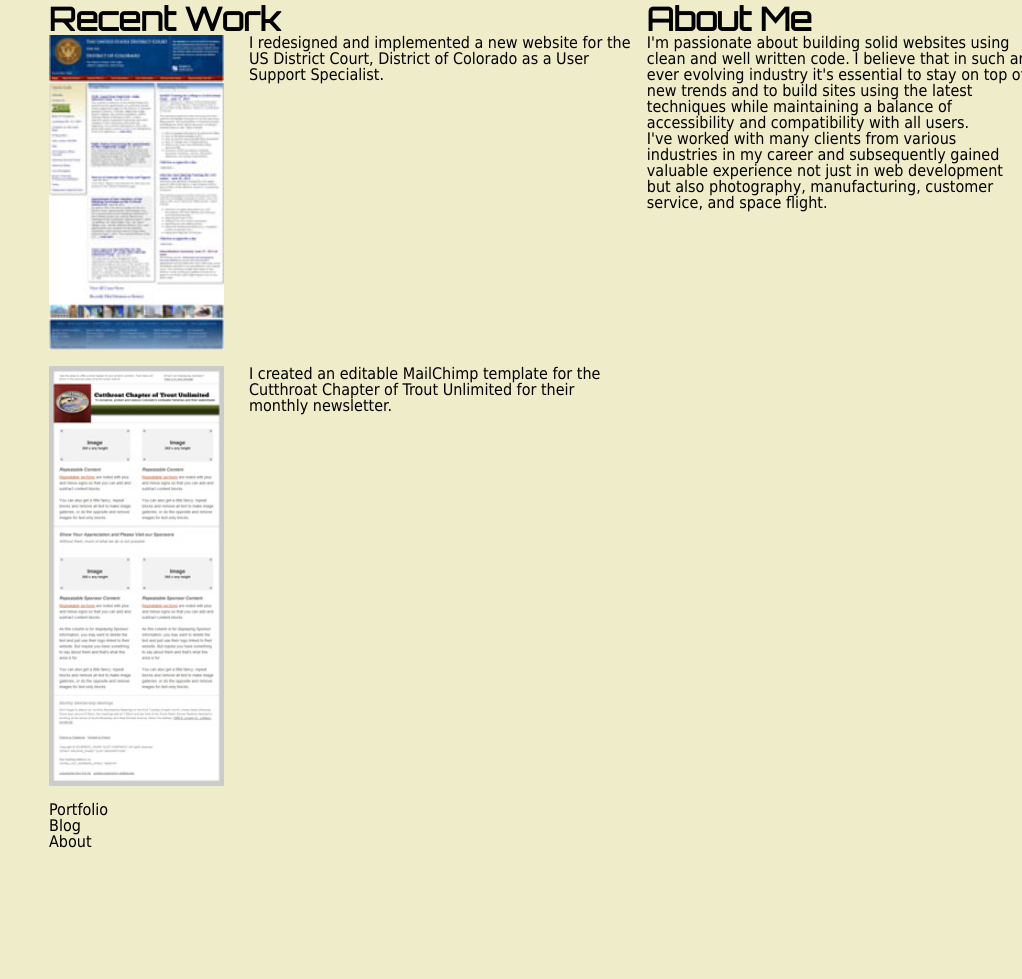
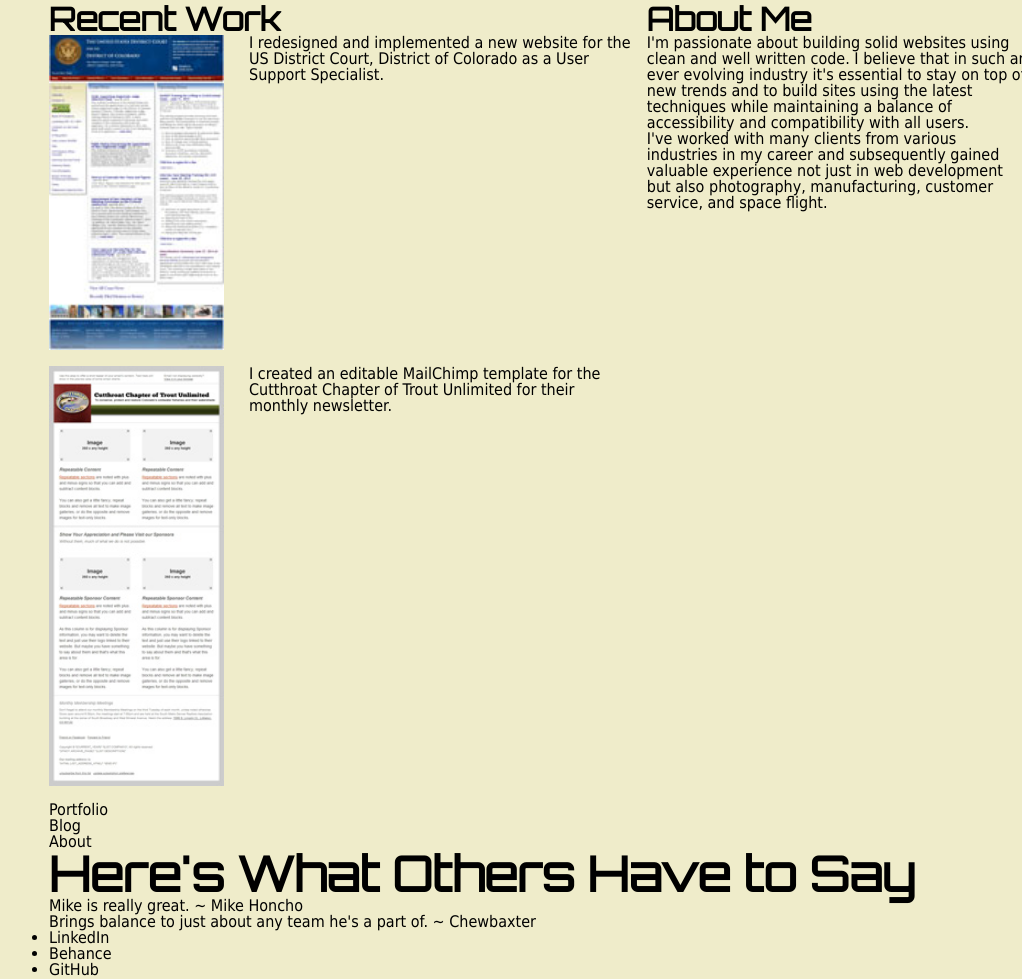
Before and after one commit to mrmyers5280/MM-Portfolio-Site, a plain HTML site: page index.html in a window 1280 px wide. Shown: the part 501-1480 px from the top of the page, without its empty margins (101-1123 px from the left). Before the commit the page ends 1352 px from the top, so only its background shows below. Drawn offline with Linux system fonts and the light colour scheme.

Commit message:
Add content to footer with quotes and links to social media

```diff
--- a/index.html
+++ b/index.html
@@ -44,7 +44,20 @@
                     <li>About</li>
                 </ul>
             </nav>
-            <footer id="footer"></footer>
+            <footer id="footer">
+                <section id="footer-quotes">
+                    <h1>Here's What Others Have to Say</h1>
+                    <blockquote>Mike is really great. ~ Mike Honcho</blockquote>
+                    <blockquote>Brings balance to just about any team he's a part of. ~ Chewbaxter</blockquote>
+                </section>
+                <section id="footer-media">
+                    <ul>
+                        <li>LinkedIn</li>
+                        <li>Behance</li>
+                        <li>GitHub</li>
+                    </ul>
+                </section>
+            </footer>
         </div>
     </body>
 </html>
```
